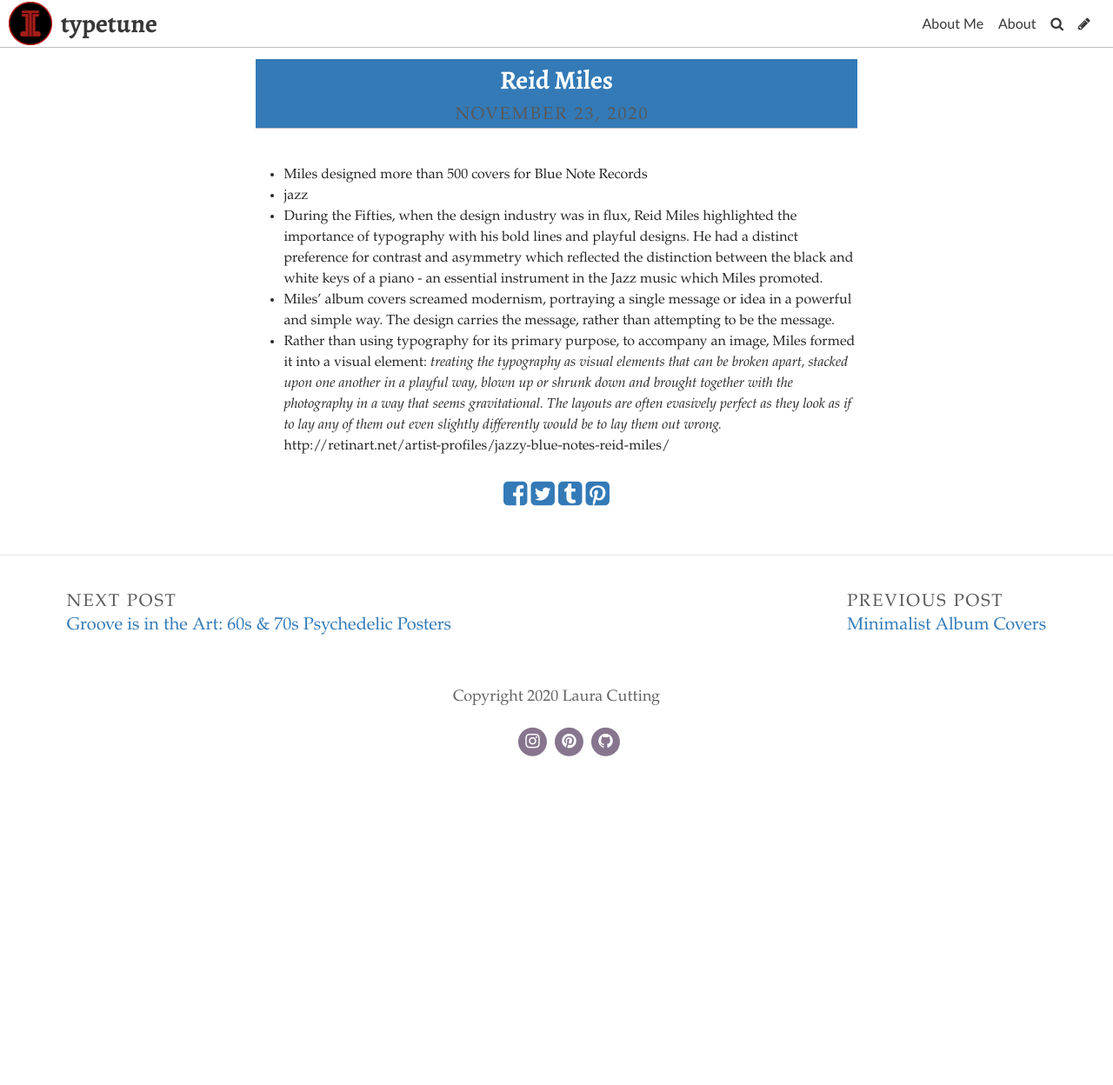
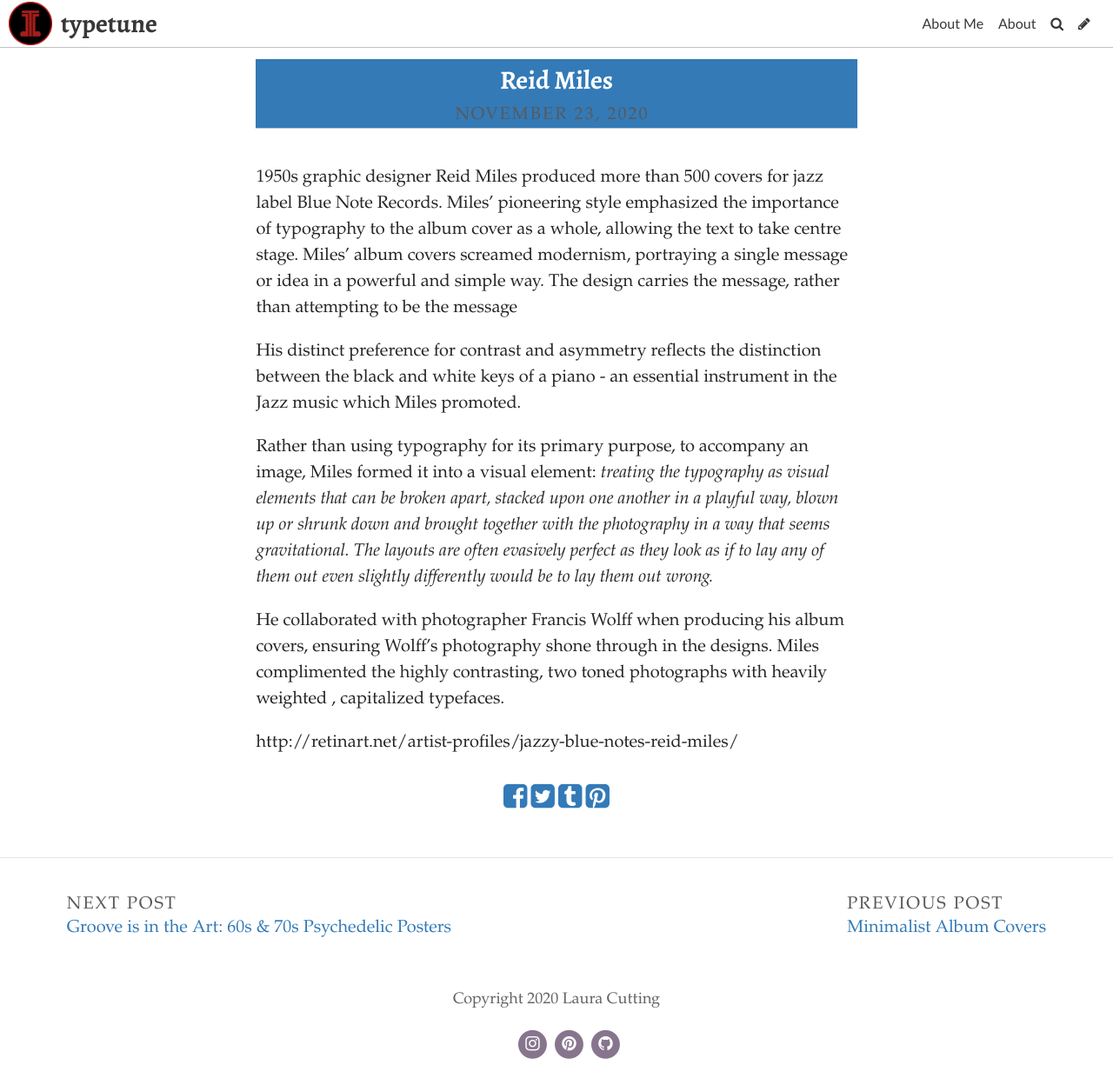
Before and after one commit to lauracutting/typetune, a Jekyll site: the page built from _posts/2020-11-23-reid-miles.md, in a window 1280 px wide and 1248 px high. Shown: the whole window at 87% size. Built offline with Jekyll 4.4.1, drawn with Linux system fonts in a browser that asks for light colours; some web fonts are replaced.

Commit message:
Update Post “2020-11-23-reid-miles”

```diff
--- a/_posts/2020-11-23-reid-miles.md
+++ b/_posts/2020-11-23-reid-miles.md
@@ -4,12 +4,16 @@
 date: 2020-11-23T14:39:44.677Z
 comments: true
 ---
-* Miles designed more than 500 covers for Blue Note Records
-* jazz
-* During the Fifties, when the design industry was in flux, Reid Miles highlighted the importance of typography with his bold lines and playful designs. He had a distinct preference for contrast and asymmetry which reflected the distinction between the black and white keys of a piano - an essential instrument in the Jazz music which Miles promoted.
-* Miles' album covers screamed modernism, portraying a single message or idea in a powerful and simple way. The design carries the message, rather than attempting to be the message.
+1950s graphic designer Reid Miles produced more than 500 covers for jazz label Blue Note Records. Miles' pioneering style emphasized the importance of typography to the album cover as a whole, allowing the text to take centre stage. Miles' album covers screamed modernism, portraying a single message or idea in a powerful and simple way. The design carries the message, rather than attempting to be the message
+
+His distinct preference for contrast and asymmetry reflects the distinction between the black and white keys of a piano - an essential instrument in the Jazz music which Miles promoted.
 
 
-* Rather than using typography for its primary purpose, to accompany an image, Miles formed it into a visual element: *treating the typography as visual elements that can be broken apart, stacked upon one another in a playful way, blown up or shrunk down and brought together with the photography in a way that seems gravitational. The layouts are often evasively perfect as they look as if to lay any of them out even slightly differently would be to lay them out wrong.*
 
-  http://retinart.net/artist-profiles/jazzy-blue-notes-reid-miles/
+Rather than using typography for its primary purpose, to accompany an image, Miles formed it into a visual element: *treating the typography as visual elements that can be broken apart, stacked upon one another in a playful way, blown up or shrunk down and brought together with the photography in a way that seems gravitational. The layouts are often evasively perfect as they look as if to lay any of them out even slightly differently would be to lay them out wrong.*
+
+
+
+He collaborated with photographer Francis Wolff when producing his album covers, ensuring Wolff's photography shone through in the designs. Miles complimented the highly contrasting, two toned photographs with  heavily weighted , capitalized typefaces.
+
+http://retinart.net/artist-profiles/jazzy-blue-notes-reid-miles/
```
